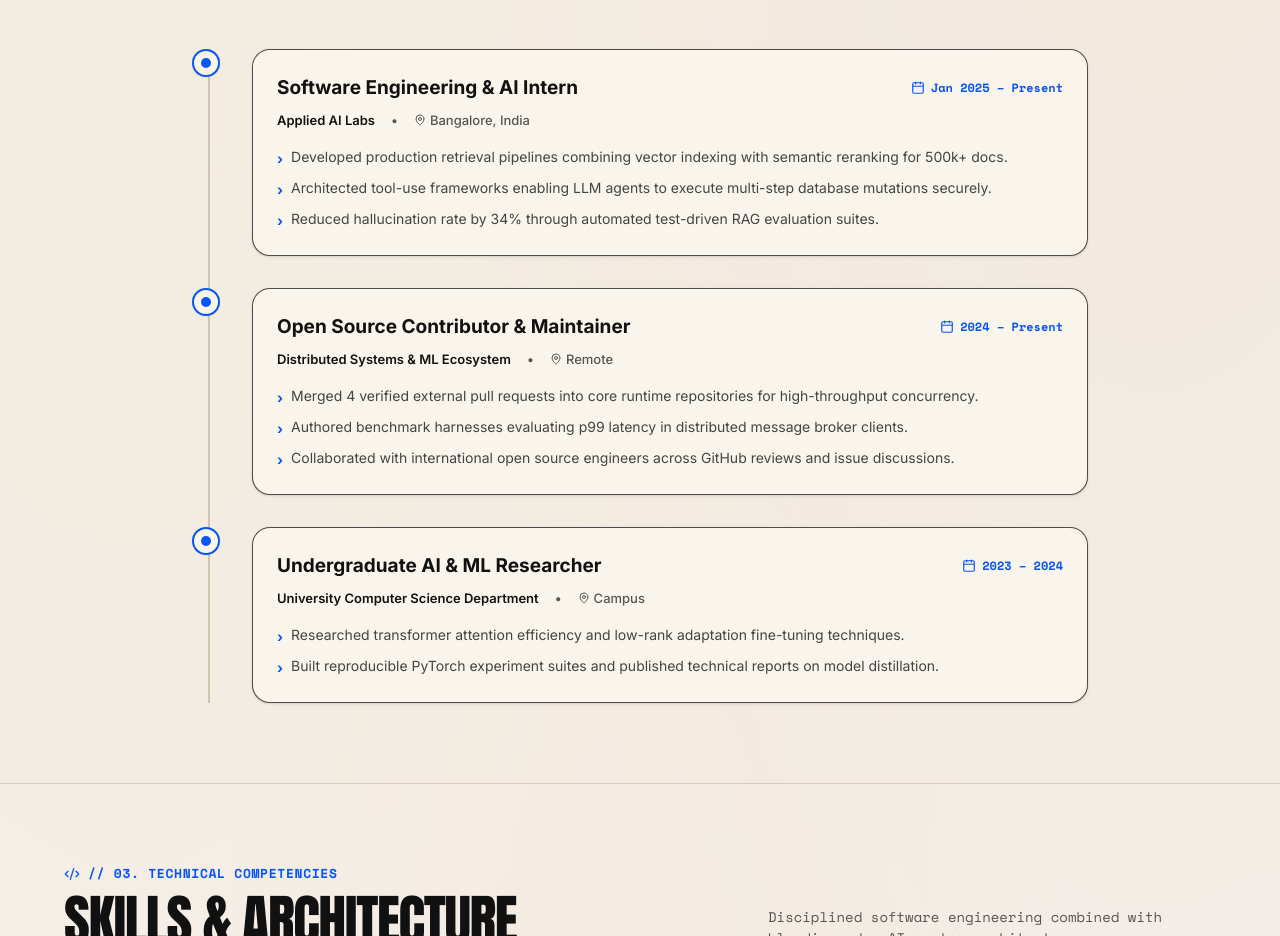
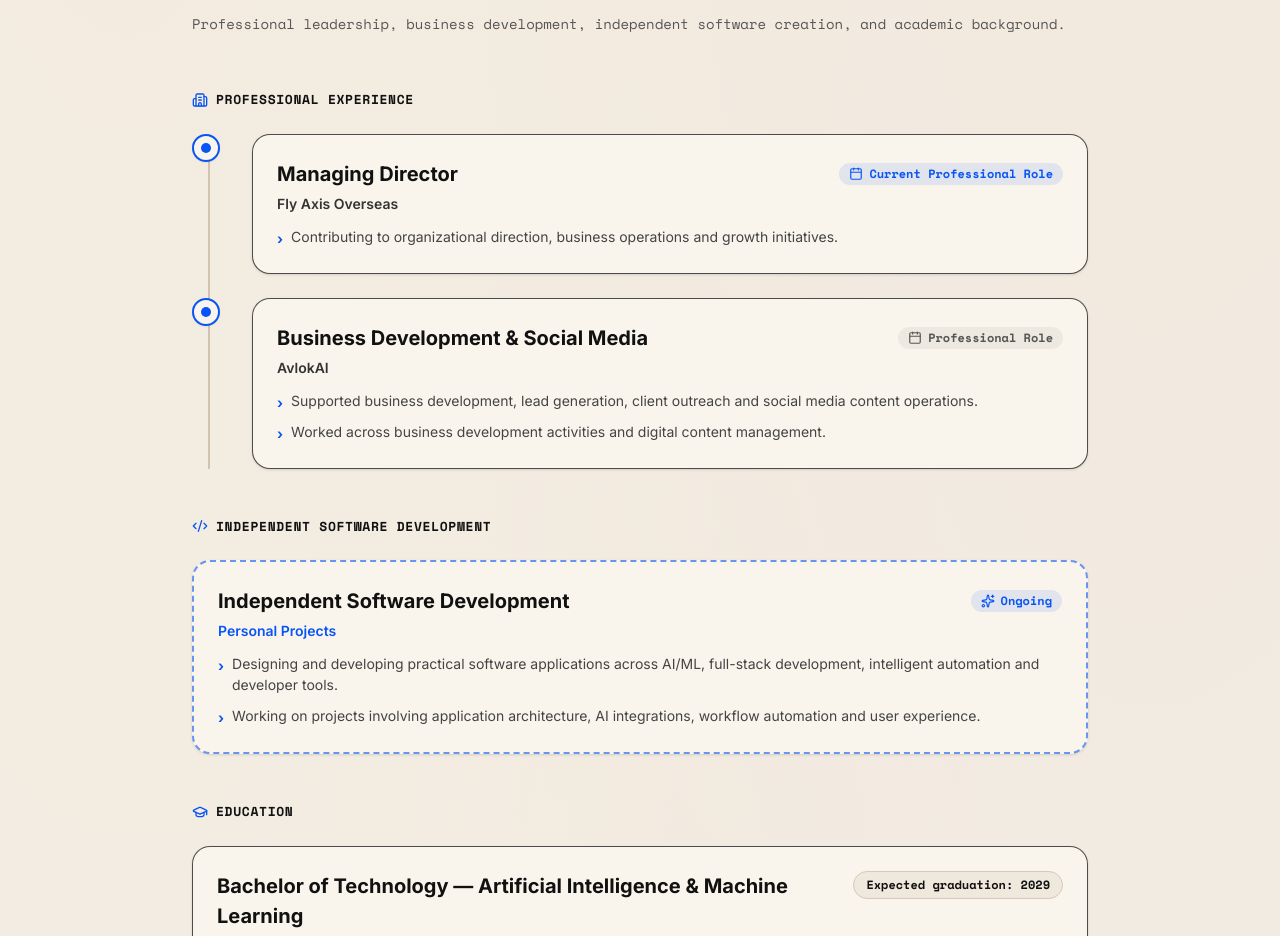
Before and after one commit to MokuLakshithReddy/portfolio, a React (Vite) app: page / in a window 1280 px wide. Shown: the part 1864-2800 px from the top of the page. Built offline with nearby package versions, Linux system fonts and the light colour scheme.

Commit message:
update: replace with authentic experience entries and defensible skills profile

```diff
--- a/src/components/ExperienceSection.tsx
+++ b/src/components/ExperienceSection.tsx
@@ -1,95 +1,173 @@
 import React from 'react'
-import { Briefcase, Calendar, MapPin } from 'lucide-react'
+import { Briefcase, Calendar, GraduationCap, Code2, Sparkles, Building2 } from 'lucide-react'
 
 export const ExperienceSection: React.FC = () => {
-  const experiences = [
-    {
-      role: 'Software Engineering & AI Intern',
-      company: 'Applied AI Labs',
-      location: 'Bangalore, India',
-      period: 'Jan 2025 – Present',
-      points: [
-        'Developed production retrieval pipelines combining vector indexing with semantic reranking for 500k+ docs.',
-        'Architected tool-use frameworks enabling LLM agents to execute multi-step database mutations securely.',
-        'Reduced hallucination rate by 34% through automated test-driven RAG evaluation suites.'
-      ]
-    },
-    {
-      role: 'Open Source Contributor & Maintainer',
-      company: 'Distributed Systems & ML Ecosystem',
-      location: 'Remote',
-      period: '2024 – Present',
-      points: [
-        'Merged 4 verified external pull requests into core runtime repositories for high-throughput concurrency.',
-        'Authored benchmark harnesses evaluating p99 latency in distributed message broker clients.',
-        'Collaborated with international open source engineers across GitHub reviews and issue discussions.'
-      ]
-    },
-    {
-      role: 'Undergraduate AI & ML Researcher',
-      company: 'University Computer Science Department',
-      location: 'Campus',
-      period: '2023 – 2024',
-      points: [
-        'Researched transformer attention efficiency and low-rank adaptation fine-tuning techniques.',
-        'Built reproducible PyTorch experiment suites and published technical reports on model distillation.'
-      ]
-    }
-  ]
-
   return (
     <section id="experience" className="w-full py-20 px-6 md:px-12 lg:px-16 border-t border-[#D8CEBD] bg-[#F1E9DC]/40 relative">
       <div className="max-w-4xl mx-auto">
-        <div className="mb-12">
+        {/* Section Header */}
+        <div className="mb-14">
           <div className="font-mono-tech text-[13px] text-[#0755F5] font-bold tracking-wider uppercase mb-2 flex items-center gap-2">
             <Briefcase className="w-4 h-4" />
-            <span>// 02. Experience &amp; Journey</span>
+            <span>// 02. Career &amp; Education</span>
           </div>
-          <h2 className="font-anton text-[42px] md:text-[56px] text-[#111111] uppercase tracking-tight leading-none">
-            Where I Have Contributed
+          <h2 className="font-anton text-[42px] md:text-[56px] text-[#111111] uppercase tracking-tight leading-none mb-3">
+            Experience &amp; Journey
           </h2>
+          <p className="font-mono-tech text-[14px] text-[#555555]">
+            Professional leadership, business development, independent software creation, and academic background.
+          </p>
         </div>
 
-        <div className="space-y-8 relative before:absolute before:inset-0 before:left-3.5 md:before:left-4 before:w-[2px] before:bg-[#D0C4B0]">
-          {experiences.map((exp, idx) => (
-            <div key={idx} className="relative flex items-start gap-6 md:gap-8 group">
-              {/* Dot */}
+        <div className="space-y-12">
+          {/* Part 1: Formal Employment */}
+          <div>
+            <div className="flex items-center gap-2 mb-6">
+              <Building2 className="w-4 h-4 text-[#0755F5]" />
+              <h3 className="font-mono-tech text-[13px] uppercase font-bold text-[#111111] tracking-wider">
+                Professional Experience
+              </h3>
+            </div>
+
+            <div className="space-y-6 relative before:absolute before:inset-0 before:left-3.5 md:before:left-4 before:w-[2px] before:bg-[#D0C4B0]">
+              {/* Fly Axis Overseas */}
+              <div className="relative flex items-start gap-6 md:gap-8 group">
                 <div className="relative z-10 w-7 h-7 rounded-full bg-[#FAF5EC] border-2 border-[#0755F5] flex items-center justify-center shrink-0 shadow-xs">
                   <span className="w-2.5 h-2.5 rounded-full bg-[#0755F5]" />
                 </div>
 
-              {/* Card */}
                 <div className="flex-1 bg-[#FAF5EC] border border-[#222222]/80 rounded-[18px] p-6 shadow-sm hover:shadow-md transition-shadow">
-                <div className="flex flex-col sm:flex-row sm:items-center justify-between gap-1 mb-2">
-                  <h3 className="font-sans font-bold text-[19px] text-[#111111]">
-                    {exp.role}
-                  </h3>
-                  <div className="font-mono-tech text-[12px] font-semibold text-[#0755F5] flex items-center gap-1.5">
+                  <div className="flex flex-col sm:flex-row sm:items-center justify-between gap-1 mb-1">
+                    <h4 className="font-sans font-bold text-[20px] text-[#111111]">
+                      Managing Director
+                    </h4>
+                    <div className="font-mono-tech text-[12px] font-semibold text-[#0755F5] bg-[#0755F5]/10 px-2.5 py-0.5 rounded-full w-fit flex items-center gap-1.5">
                       <Calendar className="w-3.5 h-3.5" />
-                    <span>{exp.period}</span>
+                      <span>Current Professional Role</span>
                     </div>
                   </div>
 
-                <div className="flex items-center gap-4 text-[13px] text-[#555555] font-medium mb-4">
-                  <span className="text-[#111111] font-semibold">{exp.company}</span>
-                  <span>•</span>
-                  <span className="flex items-center gap-1">
-                    <MapPin className="w-3 h-3" />
-                    {exp.location}
-                  </span>
+                  <div className="text-[14px] text-[#333333] font-semibold mb-3">
+                    Fly Axis Overseas
                   </div>
 
                   <ul className="space-y-2 text-[14px] text-[#444444] font-sans">
-                  {exp.points.map((p, pIdx) => (
-                    <li key={pIdx} className="flex items-start gap-2">
+                    <li className="flex items-start gap-2">
                       <span className="text-[#0755F5] font-bold mt-0.5">›</span>
-                      <span>{p}</span>
+                      <span>Contributing to organizational direction, business operations and growth initiatives.</span>
                     </li>
-                  ))}
                   </ul>
                 </div>
               </div>
-          ))}
+
+              {/* AvlokAI */}
+              <div className="relative flex items-start gap-6 md:gap-8 group">
+                <div className="relative z-10 w-7 h-7 rounded-full bg-[#FAF5EC] border-2 border-[#0755F5] flex items-center justify-center shrink-0 shadow-xs">
+                  <span className="w-2.5 h-2.5 rounded-full bg-[#0755F5]" />
+                </div>
+
+                <div className="flex-1 bg-[#FAF5EC] border border-[#222222]/80 rounded-[18px] p-6 shadow-sm hover:shadow-md transition-shadow">
+                  <div className="flex flex-col sm:flex-row sm:items-center justify-between gap-1 mb-1">
+                    <h4 className="font-sans font-bold text-[20px] text-[#111111]">
+                      Business Development &amp; Social Media
+                    </h4>
+                    <div className="font-mono-tech text-[12px] font-semibold text-[#555555] bg-[#111111]/5 px-2.5 py-0.5 rounded-full w-fit flex items-center gap-1.5">
+                      <Calendar className="w-3.5 h-3.5" />
+                      <span>Professional Role</span>
+                    </div>
+                  </div>
+
+                  <div className="text-[14px] text-[#333333] font-semibold mb-3">
+                    AvlokAI
+                  </div>
+
+                  <ul className="space-y-2 text-[14px] text-[#444444] font-sans">
+                    <li className="flex items-start gap-2">
+                      <span className="text-[#0755F5] font-bold mt-0.5">›</span>
+                      <span>Supported business development, lead generation, client outreach and social media content operations.</span>
+                    </li>
+                    <li className="flex items-start gap-2">
+                      <span className="text-[#0755F5] font-bold mt-0.5">›</span>
+                      <span>Worked across business development activities and digital content management.</span>
+                    </li>
+                  </ul>
+                </div>
+              </div>
+            </div>
+          </div>
+
+          {/* Part 2: Independent Software Development (Separate from formal employment) */}
+          <div>
+            <div className="flex items-center gap-2 mb-6">
+              <Code2 className="w-4 h-4 text-[#0755F5]" />
+              <h3 className="font-mono-tech text-[13px] uppercase font-bold text-[#111111] tracking-wider">
+                Independent Software Development
+              </h3>
+            </div>
+
+            <div className="bg-[#FAF5EC] border-2 border-dashed border-[#0755F5]/60 rounded-[18px] p-6 shadow-sm hover:shadow-md transition-shadow relative overflow-hidden">
+              <div className="flex flex-col sm:flex-row sm:items-center justify-between gap-1 mb-1">
+                <div className="flex items-center gap-2">
+                  <h4 className="font-sans font-bold text-[20px] text-[#111111]">
+                    Independent Software Development
+                  </h4>
+                </div>
+                <div className="font-mono-tech text-[12px] font-semibold text-[#0755F5] bg-[#0755F5]/10 px-2.5 py-0.5 rounded-full w-fit flex items-center gap-1.5">
+                  <Sparkles className="w-3.5 h-3.5 text-[#0755F5]" />
+                  <span>Ongoing</span>
+                </div>
+              </div>
+
+              <div className="text-[14px] text-[#0755F5] font-semibold mb-3">
+                Personal Projects
+              </div>
+
+              <ul className="space-y-2.5 text-[14px] text-[#444444] font-sans">
+                <li className="flex items-start gap-2">
+                  <span className="text-[#0755F5] font-bold mt-0.5">›</span>
+                  <span>Designing and developing practical software applications across AI/ML, full-stack development, intelligent automation and developer tools.</span>
+                </li>
+                <li className="flex items-start gap-2">
+                  <span className="text-[#0755F5] font-bold mt-0.5">›</span>
+                  <span>Working on projects involving application architecture, AI integrations, workflow automation and user experience.</span>
+                </li>
+              </ul>
+            </div>
+          </div>
+
+          {/* Part 3: Education */}
+          <div>
+            <div className="flex items-center gap-2 mb-6">
+              <GraduationCap className="w-4 h-4 text-[#0755F5]" />
+              <h3 className="font-mono-tech text-[13px] uppercase font-bold text-[#111111] tracking-wider">
+                Education
+              </h3>
+            </div>
+
+            <div className="bg-[#FAF5EC] border border-[#222222]/80 rounded-[18px] p-6 shadow-sm hover:shadow-md transition-shadow">
+              <div className="flex flex-col sm:flex-row sm:items-start justify-between gap-2 mb-2">
+                <div>
+                  <h4 className="font-sans font-bold text-[20px] text-[#111111]">
+                    Bachelor of Technology — Artificial Intelligence &amp; Machine Learning
+                  </h4>
+                  <div className="text-[15px] font-semibold text-[#0755F5] mt-0.5">
+                    Malla Reddy Vishwavidyapeeth
+                  </div>
+                </div>
+                <div className="font-mono-tech text-[12px] font-semibold text-[#111111] bg-[#EFE8DC] border border-[#D5CAB7] px-3 py-1 rounded-full shrink-0">
+                  Expected graduation: 2029
+                </div>
+              </div>
+
+              <div className="font-mono-tech text-[13px] text-[#555555] mb-4">
+                Second-year undergraduate student
+              </div>
+
+              <div className="pt-3 border-t border-[#EFE8DC] text-[13.5px] text-[#333333]">
+                <span className="font-semibold text-[#111111]">Focus:</span> Artificial Intelligence, Machine Learning, Software Development and Applied Computing.
+              </div>
+            </div>
+          </div>
         </div>
       </div>
     </section>
--- a/src/components/SkillsSection.tsx
+++ b/src/components/SkillsSection.tsx
@@ -1,82 +1,137 @@
 import React from 'react'
-import { Code2, Brain, Cpu, ShieldCheck, Terminal, Layers } from 'lucide-react'
+import { Brain, Layout, Database, Wrench, Palette, Sparkles } from 'lucide-react'
 
 export const SkillsSection: React.FC = () => {
   const skillCategories = [
     {
-      title: 'AI & Autonomous Agents',
+      title: 'AI & Machine Learning',
       icon: <Brain className="w-5 h-5 text-[#0755F5]" />,
-      skills: ['Multi-Agent Systems', 'Tool Calling', 'LangGraph / AutoGen', 'ReAct Pattern', 'Context Window Management', 'Model Distillation']
+      description: 'Foundations & applied intelligent systems',
+      skills: [
+        'Artificial Intelligence Fundamentals',
+        'Machine Learning Fundamentals',
+        'LLM Application Development',
+        'AI-Powered Applications',
+        'AI Agent Concepts',
+        'Workflow Automation'
+      ]
     },
     {
-      title: 'RAG & Vector Search',
-      icon: <Layers className="w-5 h-5 text-[#0755F5]" />,
-      skills: ['Vector Databases (Qdrant, Pinecone)', 'Hybrid Dense/Sparse Search', 'Graph RAG', 'Hierarchical Chunking', 'ColBERT & Cross-Encoders']
+      title: 'Frontend Development',
+      icon: <Layout className="w-5 h-5 text-[#0755F5]" />,
+      description: 'Modern, responsive client interfaces',
+      skills: [
+        'HTML5',
+        'CSS3',
+        'JavaScript',
+        'React',
+        'TypeScript',
+        'Tailwind CSS'
+      ]
     },
     {
-      title: 'System Design & Backend',
-      icon: <Cpu className="w-5 h-5 text-[#0755F5]" />,
-      skills: ['Distributed Consensus (Raft)', 'High-Throughput APIs (FastAPI, Go)', 'gRPC / Protocol Buffers', 'PostgreSQL / Redis Caching', 'Event-Driven Architectures']
+      title: 'Backend & Data',
+      icon: <Database className="w-5 h-5 text-[#0755F5]" />,
+      description: 'API services & data persistence',
+      skills: [
+        'Python (Beginner)',
+        'FastAPI (Project Experience)',
+        'REST API Integration',
+        'PostgreSQL (Project Experience)',
+        'Supabase',
+        'SQLite'
+      ]
     },
     {
-      title: 'Cybersecurity & Runtime',
-      icon: <ShieldCheck className="w-5 h-5 text-[#0755F5]" />,
-      skills: ['eBPF Sandboxing', 'Container Isolation', 'Zero-Trust Architecture', 'Secure Prompt Execution', 'Vulnerability Assessment']
+      title: 'Developer Tools',
+      icon: <Wrench className="w-5 h-5 text-[#0755F5]" />,
+      description: 'Toolchain & productive environments',
+      skills: [
+        'Git & GitHub',
+        'Vite',
+        'Visual Studio Code',
+        'AI-Assisted Development Tools'
+      ]
     },
     {
-      title: 'Core Programming Languages',
-      icon: <Terminal className="w-5 h-5 text-[#0755F5]" />,
-      skills: ['Python', 'Go (Golang)', 'TypeScript / JavaScript', 'C / C++', 'SQL']
-    },
-    {
-      title: 'Engineering & DevOps',
-      icon: <Code2 className="w-5 h-5 text-[#0755F5]" />,
-      skills: ['Docker / Kubernetes', 'Git / GitHub CI/CD', 'Linux Internals', 'Prometheus / Grafana', 'Automated Testing']
+      title: 'Design & Product Development',
+      icon: <Palette className="w-5 h-5 text-[#0755F5]" />,
+      description: 'Interface design & end-to-end craft',
+      skills: [
+        'UI/UX Design',
+        'Responsive Web Design',
+        'Interface Prototyping',
+        'Content Creation',
+        'Product Development'
+      ]
     }
   ]
 
   return (
     <section id="skills" className="w-full py-20 px-6 md:px-12 lg:px-16 border-t border-[#D8CEBD] relative">
       <div className="max-w-6xl mx-auto">
+        {/* Header */}
         <div className="flex flex-col md:flex-row md:items-end justify-between mb-12">
           <div>
             <div className="font-mono-tech text-[13px] text-[#0755F5] font-bold tracking-wider uppercase mb-2 flex items-center gap-2">
-              <Code2 className="w-4 h-4" />
+              <Sparkles className="w-4 h-4" />
               <span>// 03. Technical Competencies</span>
             </div>
             <h2 className="font-anton text-[42px] md:text-[56px] text-[#111111] uppercase tracking-tight leading-none">
-              Skills &amp; Architecture
+              Technical Skills
             </h2>
           </div>
           <p className="font-mono-tech text-[14px] text-[#555555] max-w-md mt-4 md:mt-0">
-            Disciplined software engineering combined with bleeding-edge AI system architecture.
+            Defensible, practical engineering foundation spanning AI applications, modern web development, and product design.
           </p>
         </div>
 
+        {/* Categories Grid */}
         <div className="grid grid-cols-1 md:grid-cols-2 lg:grid-cols-3 gap-6">
           {skillCategories.map((cat, idx) => (
             <div
               key={idx}
-              className="bg-[#FAF5EC] border border-[#222222]/80 rounded-[18px] p-6 shadow-sm hover:shadow-md transition-shadow relative"
+              className={`bg-[#FAF5EC] border border-[#222222]/80 rounded-[18px] p-6 shadow-sm hover:shadow-md transition-shadow relative flex flex-col justify-between ${
+                idx === 4 ? 'md:col-span-2 lg:col-span-1' : ''
+              }`}
             >
-              <div className="flex items-center gap-3 mb-4">
-                <div className="w-10 h-10 rounded-xl bg-[#0755F5]/10 flex items-center justify-center border border-[#0755F5]/20">
+              <div>
+                <div className="flex items-center gap-3 mb-2">
+                  <div className="w-10 h-10 rounded-xl bg-[#0755F5]/10 flex items-center justify-center border border-[#0755F5]/20 shrink-0">
                     {cat.icon}
                   </div>
-                <h3 className="font-sans font-bold text-[18px] text-[#111111]">
+                  <div>
+                    <h3 className="font-sans font-bold text-[18px] text-[#111111] leading-snug">
                       {cat.title}
                     </h3>
+                    <p className="font-mono-tech text-[11px] text-[#777777]">
+                      {cat.description}
+                    </p>
+                  </div>
                 </div>
 
-              <div className="flex flex-wrap gap-2">
-                {cat.skills.map((skill, sIdx) => (
+                <div className="mt-5 flex flex-wrap gap-2">
+                  {cat.skills.map((skill, sIdx) => {
+                    const isAnnotated = skill.includes('(')
+                    return (
                       <span
                         key={sIdx}
-                    className="font-mono-tech text-[12px] bg-[#EFE8DC] text-[#222222] px-2.5 py-1 rounded-[6px] border border-[#D5CAB7]"
+                        className={`font-mono-tech text-[12.5px] px-3 py-1.5 rounded-[8px] border transition-colors ${
+                          isAnnotated
+                            ? 'bg-[#E7EFFE] text-[#0755F5] border-[#0755F5]/30 font-medium'
+                            : 'bg-[#EFE8DC] text-[#222222] border-[#D5CAB7] hover:border-[#111111]/40'
+                        }`}
                       >
                         {skill}
                       </span>
-                ))}
+                    )
+                  })}
+                </div>
+              </div>
+
+              <div className="mt-5 pt-3 border-t border-[#EFE8DC] flex items-center justify-between font-mono-tech text-[11px] text-[#777777]">
+                <span>{cat.skills.length} competencies</span>
+                <span className="text-[#0755F5]">● Active Practice</span>
               </div>
             </div>
           ))}
```
Lines whose indentation alone changed are shown as unchanged.
